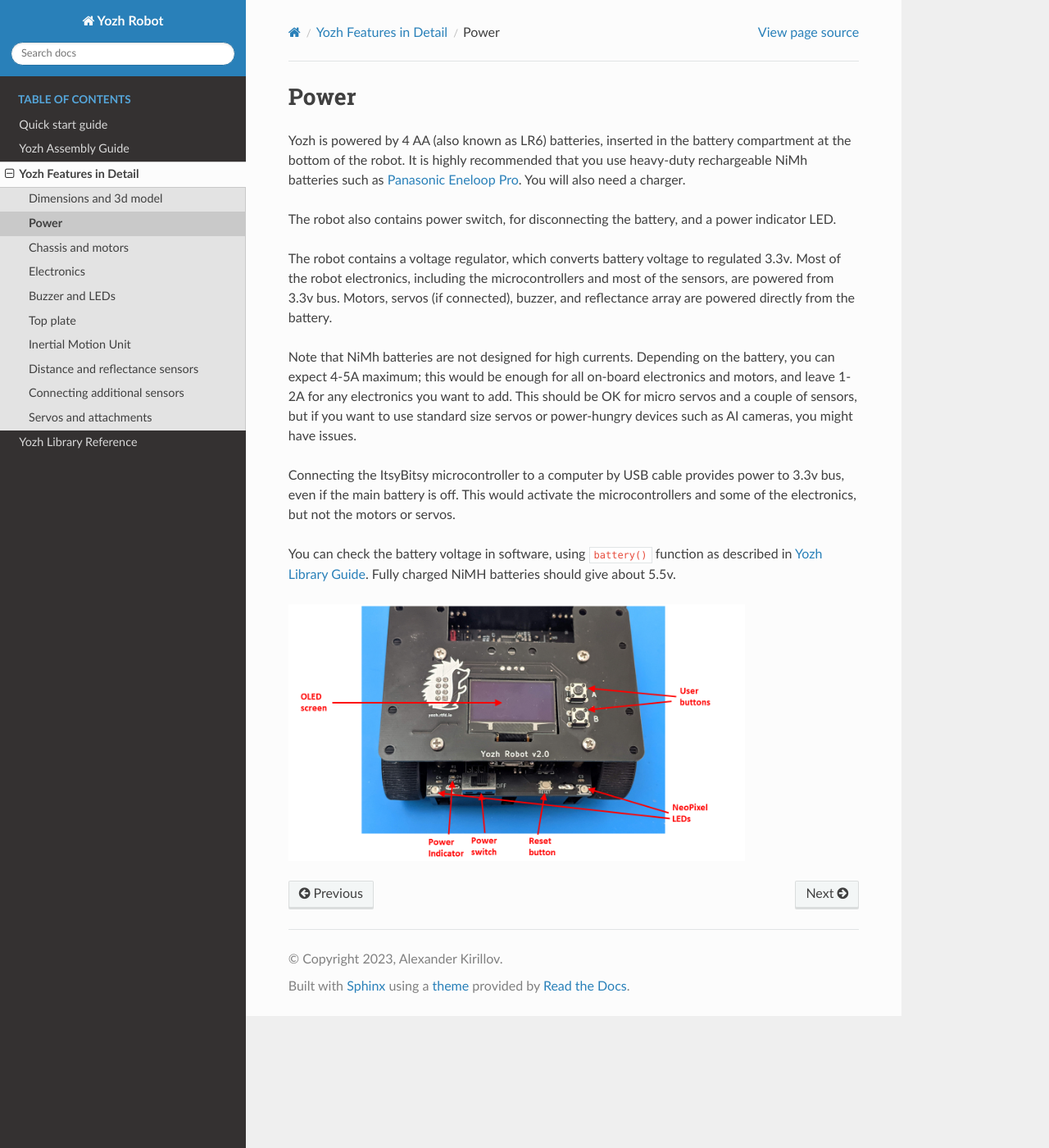
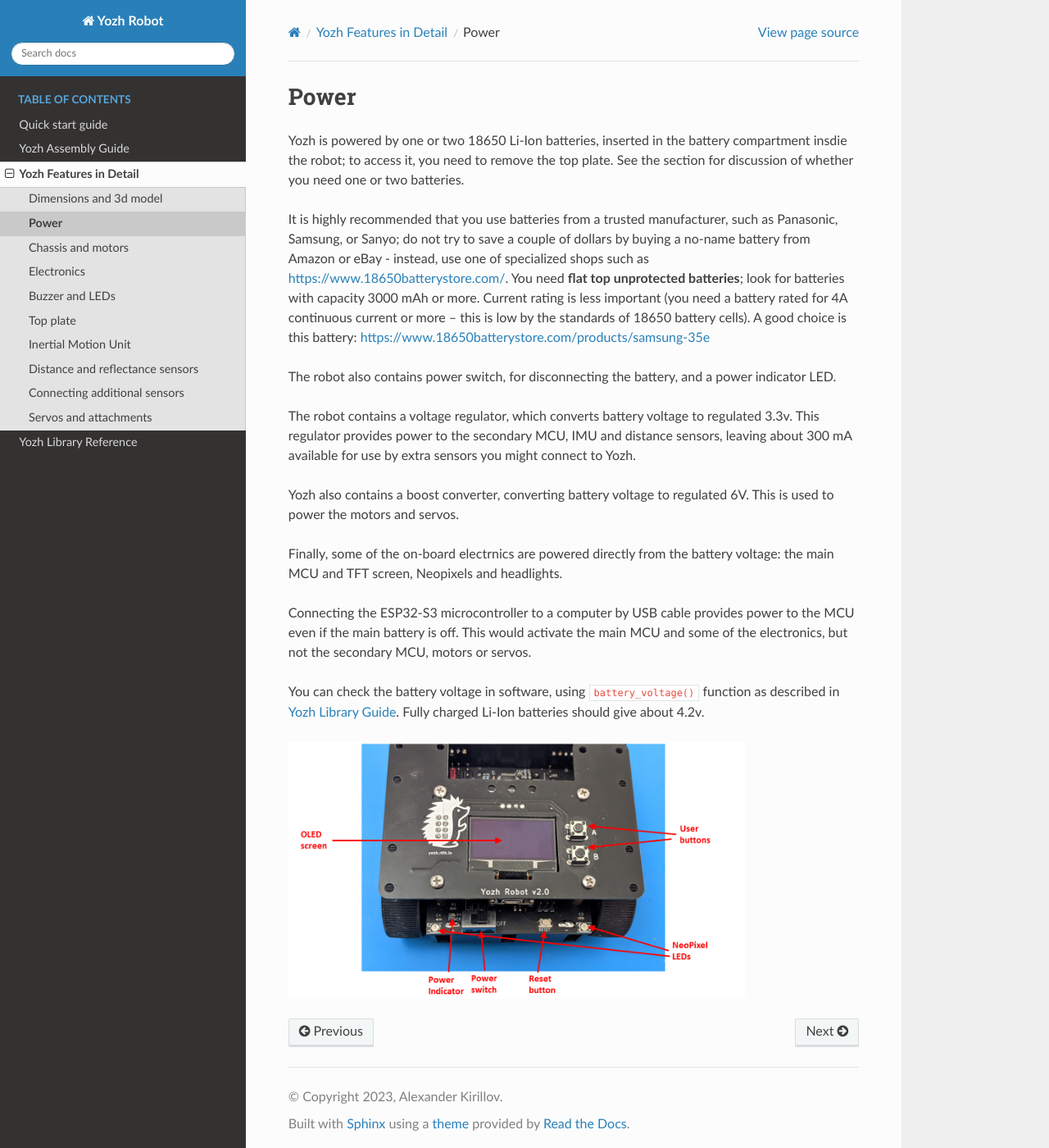
Before and after one commit to shurik179/yozh, a Sphinx documentation site: the page built from docs/details/power.rst, in a window 1280 px wide and 1400 px high. Shown: the whole window at 82% size. Built offline with Sphinx 7.4.7 and the Read the Docs theme 2.0.0, drawn with Linux system fonts in a browser that asks for light colours; formulas are drawn with MathJax 3.

Commit message:
docs update

```diff
--- a/docs/details/leds.rst
+++ b/docs/details/leds.rst
@@ -2,3 +2,7 @@ Buzzer and LEDs
 ===============
 Yozh contains a buzzer and two addressable RGB LEDs (commonly called NeoPixels),
 which can be used for showing information to the user.
+
+Finally, Yozh conains four RGBW NeoPixels of the front panel, which are intended to
+be used as headlights. Normally, one only uses the white LED part of these NeoPixels;
+however, if necessary, you can also use the RGB part to create headlights of of any color.
--- a/docs/details/power.rst
+++ b/docs/details/power.rst
@@ -1,33 +1,42 @@
 Power
 =====
-Yozh is powered by 4 AA (also known as LR6) batteries, inserted in the
-battery compartment at the bottom of the robot. It is highly recommended
-that you use heavy-duty rechargeable NiMh batteries such as
-`Panasonic Eneloop Pro <https://www.amazon.com/Panasonic-BK-3HCCA4BA-eneloop-Pre-Charged-Rechargeable/dp/B00JHKSL28/>`__.
-You will also need a charger.
+Yozh is powered by one or two 18650 Li-Ion batteries, inserted in the
+battery compartment insdie the robot; to access it, you need to remove
+the top plate.  See the section for discussion of whether you need one or two batteries.
+
+
+
+It is highly recommended that you use batteries from a trusted manufacturer, such as Panasonic,
+Samsung,  or Sanyo; do not try to save a couple of dollars by buying a no-name battery from
+Amazon or  eBay - instead, use one of specialized shops such as https://www.18650batterystore.com/.
+You need  **flat top unprotected batteries**; look for batteries with capacity 3000 mAh or more.
+Current rating is less important (you need a battery rated for 4A continuous current or more
+-- this is  low by the standards of 18650 battery cells). A good choice is this battery:
+https://www.18650batterystore.com/products/samsung-35e
+
+
 
 The robot also contains power switch, for disconnecting the battery, and a
 power indicator LED.
 
 The robot contains a voltage regulator, which converts battery voltage
-to regulated 3.3v. Most of the robot electronics, including the microcontrollers
-and most of the sensors, are powered from 3.3v bus. Motors, servos
-(if connected), buzzer,  and reflectance array are powered directly from the battery.
+to regulated 3.3v. This regulator provides power to the secondary MCU, IMU
+and distance sensors, leaving about 300 mA available for use by extra sensors
+you might connect to  Yozh.
 
-Note that NiMh batteries are not designed for high currents. Depending on
-the battery, you can expect  4-5A maximum; this would be enough for all
-on-board electronics and  motors, and leave 1-2A for any electronics you want to add.
-This should be OK for micro servos and a couple of sensors, but if you want to
-use standard size servos or power-hungry devices such as AI cameras, you might
-have issues.
+Yozh also contains a boost converter, converting battery voltage to regulated 6V.
+This is used to power the motors and servos.
 
-Connecting the ItsyBitsy microcontroller to a computer by USB cable provides power
-to 3.3v bus, even if the main battery is off. This would activate the  microcontrollers
-and some of the electronics, but not the motors or servos.
+Finally, some of the on-board electrnics are powered directly from the battery voltage:
+the main MCU and TFT  screen, Neopixels and headlights.
 
-You can check the battery voltage in software, using ``battery()`` function as
-described in  :ref:`Yozh Library Guide <library>`. Fully charged NiMH batteries
-should give about 5.5v.
+Connecting the ESP32-S3 microcontroller to a computer by USB cable provides power
+to the MCU  even if the main battery is off. This would activate the main  MCU
+and some of the electronics, but not the secondary MCU, motors or servos.
+
+You can check the battery voltage in software, using ``battery_voltage()`` function as
+described in  :ref:`Yozh Library Guide <library>`. Fully charged Li-Ion batteries
+should give about 4.2v.
 
 
 .. figure:: ../images/overview-back.png
--- a/docs/details/servos.rst
+++ b/docs/details/servos.rst
@@ -1,10 +1,10 @@
 Servos and attachments
 ======================
 Yozh contains two ports for connecting servos, as shown in the photo below.
-These ports use  standard pin order: GND, VCC, SIGNAL. To help you identify the
+These ports use  standard pin order: GND, 6V, SIGNAL. To help you identify the
 pins, there are small letters S (Signal) and G (GND) next to corresponding pins.
-VCC is directly connected to the battery, so voltage ranges between 4.5-6.5V
-depending on battery charge.
+6V pin  is connected to the boost converter that converts battery voltage to 6V.
+
 
 Yozh can also be used  with mechanical attachments (`grabber <https://www.dfrobot.com/product-2128.html>`__,
 `forklift <https://www.dfrobot.com/product-2129.html>`__,...) by DFRobot --
--- a/docs/quickstart/mu.rst
+++ b/docs/quickstart/mu.rst
@@ -3,7 +3,7 @@ Mu editor
 
 We suggest using `Mu editor <https://codewith.mu/>`__ for creating and editing
 programs for your robot. Please follow the instructions `here
-<https://learn.adafruit.com/adafruit-itsybitsy-rp2040/installing-mu-editor>`__ to install
+<https://learn.adafruit.com/welcome-to-circuitpython/installing-mu-editor>`__ to install
 Mu editor on your computer.
 
 Experienced programmers can use their favorite text editor instead - but
@@ -11,6 +11,6 @@ please check `this page <https://learn.adafruit.com/welcome-to-circuitpython/rec
 for some common problems and list of recommended editors.
 
 To verify your installation, connect Yozh to the computer using a USB cable
-(using the USB connector of ESP32-S# Feather board) and
+(using the USB connector of ESP32-S3 Feather board) and
 then start Mu editor. It should ask you to select mode; please choose *CircuitPython*.
 You are now ready to run your first program for the robot!
```
Also changed, not shown: docs/details/dimensions.rst (+2 -5 lines), docs/details/electronics.rst (+9 -5 lines), docs/images/yozh-top-plate.png.
